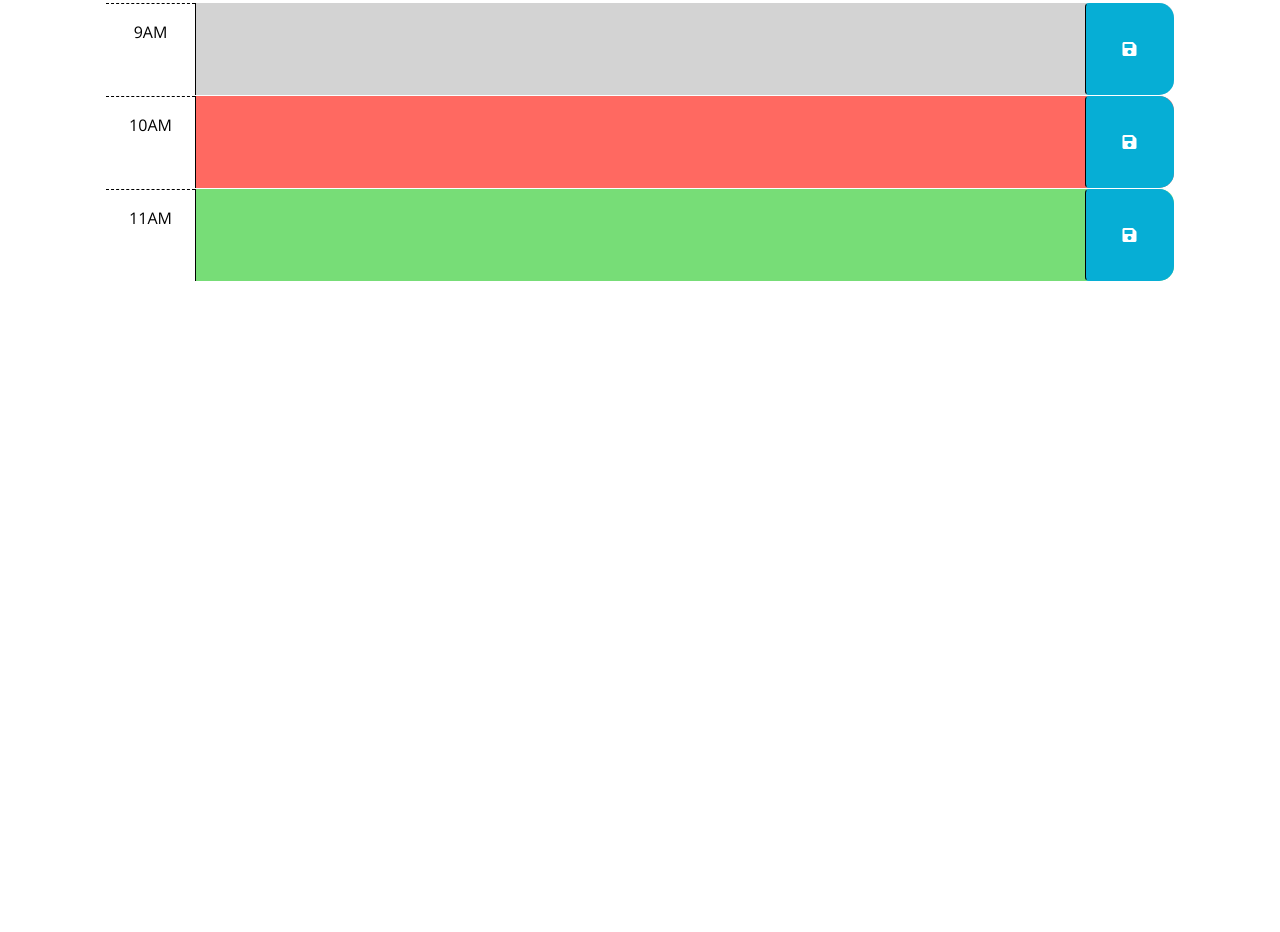
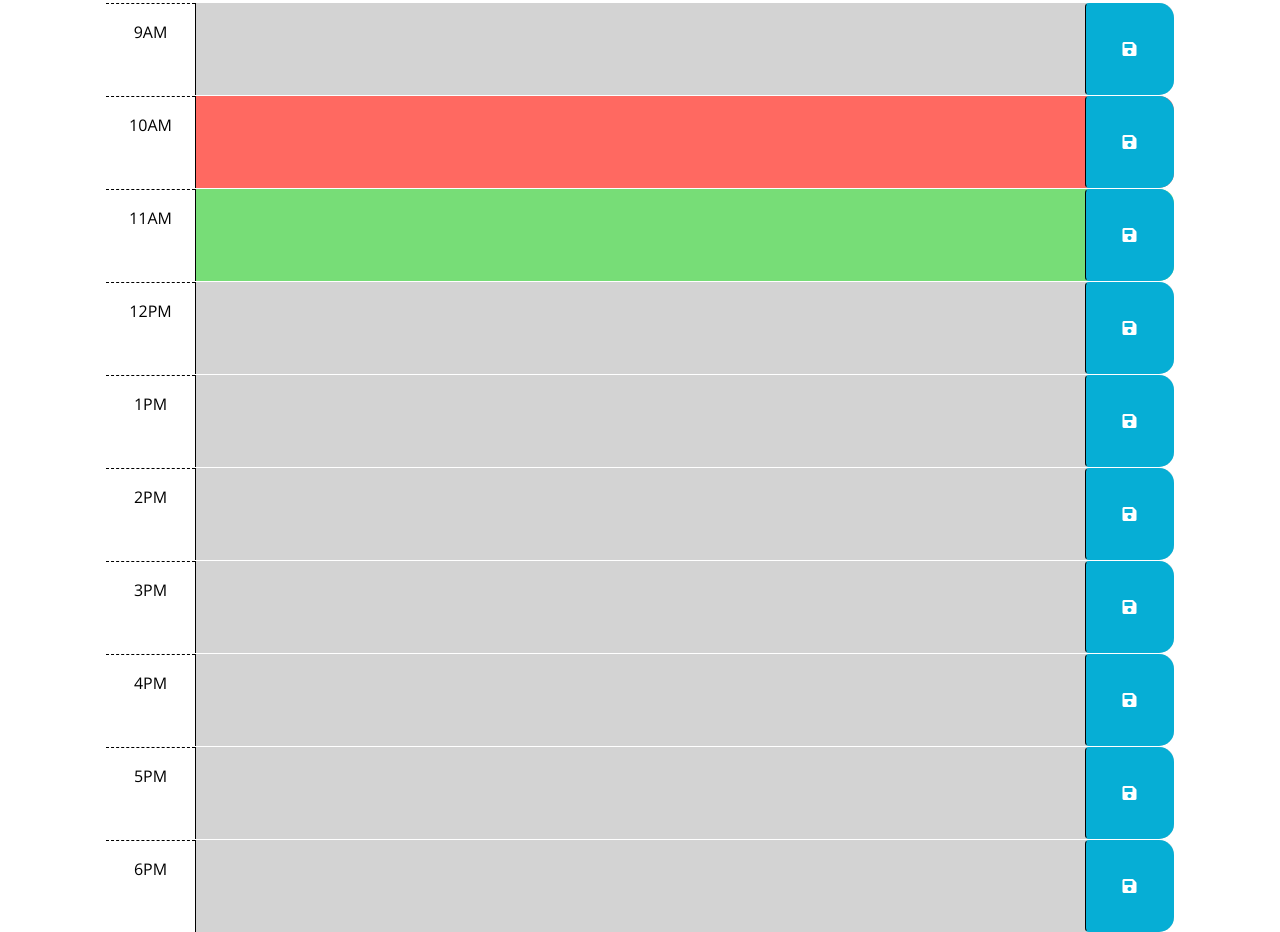
Before and after one commit to Lunafish01/workday-scheduler-js, a plain HTML site: page index.html in a window 1280 px wide. Shown: the part 254-1186 px from the top of the page. Before the commit the page ends 800 px from the top, so only its background shows below. Drawn offline with nearby package versions, Linux system fonts and the light colour scheme.

Commit message:
updated html file

```diff
--- a/index.html
+++ b/index.html
@@ -66,6 +66,64 @@
         </button>
       </div>
 
+      <div id="hour-9" class="row time-block past">
+        <div class="col-2 col-md-1 hour text-center py-3">12PM</div>
+        <textarea class="col-8 col-md-10 description" rows="3"> </textarea>
+        <button class="btn saveBtn col-2 col-md-1" aria-label="save">
+          <i class="fas fa-save" aria-hidden="true"></i>
+        </button>
+      </div>
+
+      <div id="hour-9" class="row time-block past">
+        <div class="col-2 col-md-1 hour text-center py-3">1PM</div>
+        <textarea class="col-8 col-md-10 description" rows="3"> </textarea>
+        <button class="btn saveBtn col-2 col-md-1" aria-label="save">
+          <i class="fas fa-save" aria-hidden="true"></i>
+        </button>
+      </div>
+
+      <div id="hour-9" class="row time-block past">
+        <div class="col-2 col-md-1 hour text-center py-3">2PM</div>
+        <textarea class="col-8 col-md-10 description" rows="3"> </textarea>
+        <button class="btn saveBtn col-2 col-md-1" aria-label="save">
+          <i class="fas fa-save" aria-hidden="true"></i>
+        </button>
+      </div>
+
+      <div id="hour-9" class="row time-block past">
+        <div class="col-2 col-md-1 hour text-center py-3">3PM</div>
+        <textarea class="col-8 col-md-10 description" rows="3"> </textarea>
+        <button class="btn saveBtn col-2 col-md-1" aria-label="save">
+          <i class="fas fa-save" aria-hidden="true"></i>
+        </button>
+      </div>
+
+      <div id="hour-9" class="row time-block past">
+        <div class="col-2 col-md-1 hour text-center py-3">4PM</div>
+        <textarea class="col-8 col-md-10 description" rows="3"> </textarea>
+        <button class="btn saveBtn col-2 col-md-1" aria-label="save">
+          <i class="fas fa-save" aria-hidden="true"></i>
+        </button>
+      </div>
+
+      <div id="hour-9" class="row time-block past">
+        <div class="col-2 col-md-1 hour text-center py-3">5PM</div>
+        <textarea class="col-8 col-md-10 description" rows="3"> </textarea>
+        <button class="btn saveBtn col-2 col-md-1" aria-label="save">
+          <i class="fas fa-save" aria-hidden="true"></i>
+        </button>
+      </div>
+
+      <div id="hour-9" class="row time-block past">
+        <div class="col-2 col-md-1 hour text-center py-3">6PM</div>
+        <textarea class="col-8 col-md-10 description" rows="3"> </textarea>
+        <button class="btn saveBtn col-2 col-md-1" aria-label="save">
+          <i class="fas fa-save" aria-hidden="true"></i>
+        </button>
+      </div>
+
+
+
     <script src="https://code.jquery.com/jquery-3.4.1.min.js"></script>
     <script
       src="https://cdn.jsdelivr.net/npm/dayjs@1.11.3/dayjs.min.js"
```
